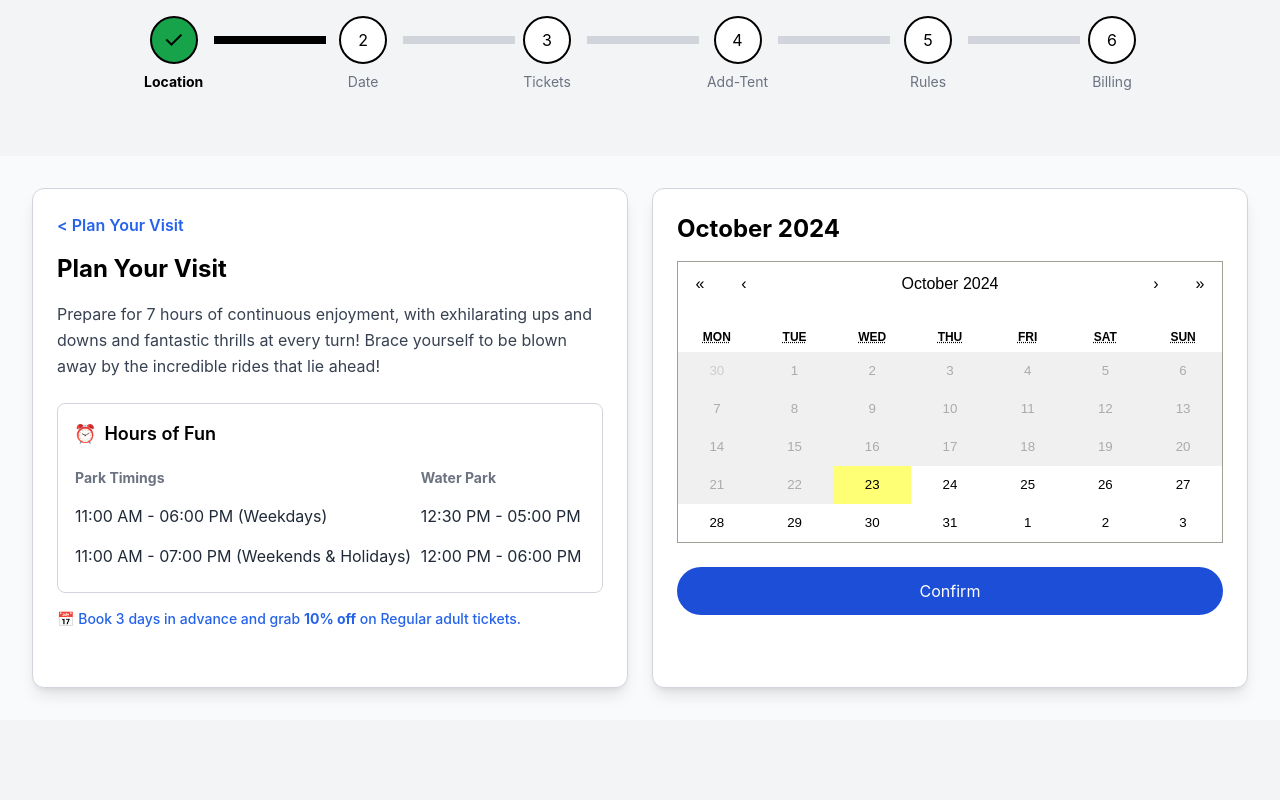
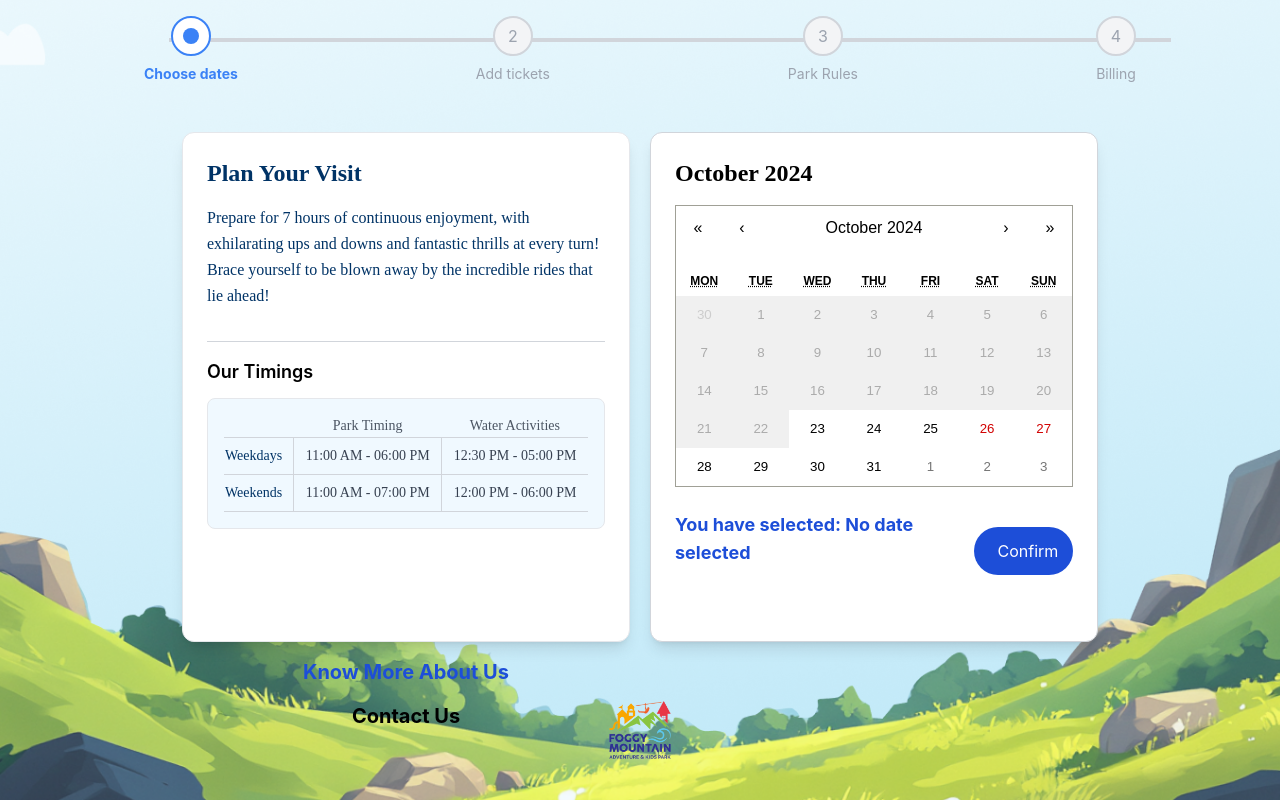
Before and after one commit to fayizIT/Ticket-Management, a React (Vite) app in the folder frontend-api/: page /date-selector in a window 1280 px wide. Built offline with nearby package versions, Linux system fonts and the light colour scheme; sample sign-in values are in the browser's storage.

Commit message:
ui update in userside

```diff
--- a/frontend-api/src/App.tsx
+++ b/frontend-api/src/App.tsx
@@ -50,7 +50,7 @@ function MainLayout() {
   };
 
   return (
-    <div className="flex">
+    <div className="flex ">
       {/* Hamburger Button for small screens */}
       {isAdminRoute && (
         <button onClick={toggleSidebar} className="md:hidden p-2">
--- a/frontend-api/src/components/Timeline.tsx
+++ b/frontend-api/src/components/Timeline.tsx
@@ -5,74 +5,77 @@ const Timeline: React.FC<{
   currentStep: number;
   onStepClick: (step: number) => void;
 }> = ({ currentStep, onStepClick }) => {
-  const steps = ["Location", "Date", "Tickets", "Add-Tent", "Rules", "Billing"];
+  const steps = ["Choose dates", "Add tickets", "Park Rules", "Billing"];
   const navigate = useNavigate();
 
   const handleStepClick = (index: number) => {
     if (index <= currentStep) {
-      if (index === 0) {
+      switch (index) {
+        case 0:
           navigate("/");
-      } else if (index === 1) {
-        navigate("/date-selector");
-      } else if (index === 2) {
-        navigate("/ticket-cart");
-      } else if (index === 3) {
-        navigate("/stay-categories");
-      } else if (index === 3) {
+          break;
+        case 1:
+          navigate("/add-tickets");
+          break;
+        case 2:
           navigate("/park-rules");
-      } else {
+          break;
+        case 3:
+          navigate("/billing");
+          break;
+        default:
           onStepClick(index);
       }
     }
   };
 
   return (
-    <div className="flex justify-between items-center w-full max-w-5xl mx-auto p-4">
+    <div className="flex justify-center items-center w-full max-w-5xl mx-auto p-4">
+      <div className="flex items-center w-full justify-between relative">
         {steps.map((step, index) => (
-        <div key={step} className="flex flex-col items-center">
-          <div className="relative flex items-center">
+          <React.Fragment key={step}>
+            {/* Connecting line for circles, excluding the first circle */}
+            {index > 0 && (
               <div
-              className={`rounded-full h-12 w-12 flex items-center justify-center border-2 border-black transition duration-300
-                ${
-                  index < currentStep
-                    ? "bg-green-500 text-white cursor-pointer"
-                    : index === currentStep
-                    ? "bg-green-600 text-white cursor-pointer"
-                    : "bg-white text-gray-500 hover:bg-gray-200"
-                }
-                ${index > currentStep ? "cursor-not-allowed" : ""}`}
+                className={`absolute h-1 transition-colors duration-300
+                  ${index <= currentStep ? "bg-blue-500" : "bg-gray-300"}`}
+                style={{
+                  width: "calc(100% - 40px)", // Adjust line width to leave space for circles
+                  top: "35%", // Center the line vertically relative to the circles
+                  zIndex: "0", // Place line behind the circles
+                  transform: "translateY(-50%)", // Center the line vertically
+                  left: `${index * 25 - 0}px`, // Center line based on circle width
+                }}
+              />
+            )}
+
+            <div className="flex flex-col items-center relative z-10">
+              <div
+                className={`rounded-full h-10 w-10 flex items-center justify-center border-2 transition duration-300
+                  ${index === currentStep ? "border-blue-500 bg-white" : "border-gray-300 bg-gray-100"}
+                  ${index <= currentStep ? "cursor-pointer" : "cursor-not-allowed"}`}
                 onClick={() => handleStepClick(index)}
               >
-              {index < currentStep || index === currentStep ? (
-                <span style={{ color: "black", fontSize: "24px" }}>✓</span>
+                {index < currentStep ? (
+                  <span className="text-blue-500">✓</span>
+                ) : index === currentStep ? (
+                  <div className="h-4 w-4 bg-blue-500 rounded-full"></div>
                 ) : (
-                <span style={{ color: "black" }}>{index + 1}</span>
-              )}
-            </div>
-
-            {index < steps.length - 1 && (
-              <div
-                className={`absolute top-1/2 w-28 h-2 transform -translate-y-1/2 left-16 transition-colors duration-300
-                ${
-                  index < currentStep
-                    ? "bg-green-500"
-                    : index === currentStep
-                    ? "bg-black"
-                    : "bg-gray-300"
-                }`}
-              ></div>
+                  <span className="text-gray-400">{index + 1}</span>
                 )}
               </div>
 
               <span
-            className={`mt-2 text-sm ${
-              index <= currentStep ? "font-bold text-black" : "text-gray-500"
+                className={`mt-2 text-sm text-center ${
+                  index <= currentStep ? "font-bold text-blue-500" : "text-gray-400"
                 }`}
               >
                 {step}
               </span>
             </div>
+          </React.Fragment>
         ))}
+      </div>
     </div>
   );
 };
--- a/frontend-api/src/pages/AdminSide/TicketCategory/ListTicketCategory.tsx
+++ b/frontend-api/src/pages/AdminSide/TicketCategory/ListTicketCategory.tsx
@@ -186,7 +186,7 @@ const TicketCategoriesList: React.FC = () => {
 
   const columns: DataTableColumn<TicketCategory>[] = [
     {
-      accessor: "selectAll",
+      accessor: "select",
       title: (
         <input
           type="checkbox"
--- a/frontend-api/src/pages/UserSide/DateSelector/DateSelector.tsx
+++ b/frontend-api/src/pages/UserSide/DateSelector/DateSelector.tsx
@@ -1,12 +1,69 @@
+// import React, { useState } from "react";
+// import "react-calendar/dist/Calendar.css";
+// import { useDispatch } from "react-redux";
+// import { setDate } from "../../../redux/dateSlice";
+// import { useNavigate } from "react-router-dom";
+// import Timeline from "../../../components/Timeline";
+// import { toast } from "react-toastify";
+// import LeftPanel from "./LeftPanel";
+// import RightPanel from "./RightPanel";
+
+// const DateSelector: React.FC = () => {
+//   const navigate = useNavigate();
+//   const dispatch = useDispatch();
+//   const [selectedDate, setSelectedDateState] = useState<Date | null>(null);
+//   const [currentStep, setCurrentStep] = useState(0);
+
+//   const handleDateChange = (value: Date | Date[] | null) => {
+//     if (value instanceof Date) {
+//       setSelectedDateState(value);
+//       dispatch(setDate(value.toISOString()));
+//     }
+//   };
+
+//   const handleConfirm = () => {
+//     if (!selectedDate) {
+//       toast.error("Please select a date");
+//       return;
+//     }
+//     if (currentStep < 5) {
+//       setCurrentStep(currentStep + 1);
+//     }
+//     dispatch(setDate(selectedDate.toISOString()));
+//     navigate("/ticket-cart");
+//   };
+
+//   const handleStepClick = (step: number) => {
+//     setCurrentStep(step);
+//   };
+
+//   return (
+//     <div className="bg-gray-100 min-h-screen">
+//       <Timeline currentStep={currentStep} onStepClick={handleStepClick} />
+
+//       <div className="flex flex-col md:flex-row justify-center items-start p-8 space-y-6 md:space-y-0 md:space-x-6 mt-12 bg-gray-50">
+//         <LeftPanel />
+//         <RightPanel
+//           selectedDate={selectedDate}
+//           onDateChange={handleDateChange}
+//           onConfirm={handleConfirm}
+//         />
+//       </div>
+//     </div>
+//   );
+// };
+// export default DateSelector;
+
 import React, { useState } from "react";
-import "react-calendar/dist/Calendar.css";
 import { useDispatch } from "react-redux";
 import { setDate } from "../../../redux/dateSlice";
 import { useNavigate } from "react-router-dom";
-import Timeline from "../../../components/Timeline";
-import { toast } from "react-toastify";
 import LeftPanel from "./LeftPanel";
 import RightPanel from "./RightPanel";
+import { toast } from "react-toastify";
+import Timeline from "../../../components/Timeline";
+import backgroundImage from '../../../../public/assets/TicketFramee.png';
+import Image from '../../../../public/assets/clientlogo.png'; // Path to your logo image
 
 const DateSelector: React.FC = () => {
   const navigate = useNavigate();
@@ -38,11 +95,21 @@ const DateSelector: React.FC = () => {
   };
 
   return (
-    <div className="bg-gray-100 min-h-screen">
+    <div className="min-h-screen flex flex-col bg-no-repeat bg-cover bg-center w-full" style={{ backgroundImage: `url(${backgroundImage})` }}>
       <Timeline currentStep={currentStep} onStepClick={handleStepClick} />
 
-      <div className="flex flex-col md:flex-row justify-center items-start p-8 space-y-6 md:space-y-0 md:space-x-6 mt-12 bg-gray-50">
+      {/* Wrap the panels in a flex container */}
+      <div className="flex flex-col md:flex-row justify-center items-stretch p-4 mt-4">
+        <div className="flex-1 max-w-md w-full mr-5">
           <LeftPanel />
+          <div className="mt-4 text-center text-blue-700">
+            <h2 className="text-xl font-bold">Know More About Us</h2>
+          </div>
+          <div className="mt-4 text-center">
+            <h2 className="text-xl font-bold">Contact Us</h2>
+          </div>
+        </div>
+        <div className="flex-1 max-w-md w-full">
           <RightPanel
             selectedDate={selectedDate}
             onDateChange={handleDateChange}
@@ -50,6 +117,15 @@ const DateSelector: React.FC = () => {
           />
         </div>
       </div>
+
+      {/* Logos under the RightPanel */}
+      <div className="flex justify-center mt-8">
+        <div className="flex-1 max-w-md w-full flex justify-center">
+          <img src={Image} alt="Logo" className="h-20" /> {/* Adjust height as needed */}
+        </div>
+      </div>
+    </div>
   );
 };
+
 export default DateSelector;
--- a/frontend-api/src/pages/UserSide/DateSelector/LeftPanel.tsx
+++ b/frontend-api/src/pages/UserSide/DateSelector/LeftPanel.tsx
@@ -2,42 +2,84 @@ import React from "react";
 
 const LeftPanel: React.FC = () => {
   return (
-    <div className="bg-white p-6 rounded-xl shadow-lg w-full md:w-1/2 border border-gray-300 flex-grow min-h-[500px]">
-      <button className="text-blue-600 font-semibold mb-4">
-        {"<"} Plan Your Visit
-      </button>
-      <h2 className="text-2xl font-bold mb-4">Plan Your Visit</h2>
-      <p className="text-gray-700 mb-6 leading-relaxed">
-        Prepare for 7 hours of continuous enjoyment, with exhilarating ups and downs and fantastic thrills at every turn! Brace yourself to be blown away by the incredible rides that lie ahead!
+    <div className="bg-white p-6 rounded-xl shadow-lg border border-gray-200 flex flex-col h-full">
+      {/* Header */}
+      <h2
+        className="text-2xl font-bold mb-4 font-panton-narrow"
+        style={{ fontFamily: "Panton Narrow", color: "#003366" }}
+      >
+        Plan Your Visit
+      </h2>
+
+      {/* Description */}
+      <p
+        className="text-gray-700 mb-4 leading-relaxed"
+        style={{ fontFamily: "Panton Narrow", color: "#003366" }}
+      >
+        Prepare for 7 hours of continuous enjoyment, with exhilarating ups and
+        downs and fantastic thrills at every turn! Brace yourself to be blown
+        away by the incredible rides that lie ahead!
       </p>
 
-      <div className="border border-gray-300 rounded-lg p-4 mb-4">
-        <h3 className="font-semibold mb-3 flex items-center text-lg">
-          <span role="img" aria-label="clock" className="mr-2">⏰</span> Hours of Fun
+      {/* Divider line */}
+      <hr className="border-t border-gray-300 my-4" />
+
+      {/* Our Timings Section title */}
+      <h3 className="text-lg font-semibold mb-3 font-panton-narrow">
+        Our Timings
       </h3>
-        <table className="w-full text-left">
+
+      {/* Timings Box styled like the image */}
+      <div
+        className="bg-sky-50 p-4 rounded-lg border border-gray-200"
+        style={{ fontFamily: "Panton Narrow", color: "#003366" }}
+      >
+        <div className="text-sm text-gray-700">
+          <table className="w-full text-left border-collapse">
             <thead>
-            <tr className="text-gray-500 text-sm">
-              <th className="py-2">Park Timings</th>
-              <th className="py-2">Water Park</th>
+              <tr>
+                <th className="font-medium text-gray-600 border-b border-gray-300"></th>
+                <th className="font-medium text-gray-600 border-b border-gray-300 text-center">
+                  Park Timing
+                </th>
+                <th className="font-medium text-gray-600 border-b border-gray-300 text-center">
+                  Water Activities
+                </th>
               </tr>
             </thead>
             <tbody>
-            <tr className="text-gray-800">
-              <td className="py-2">11:00 AM - 06:00 PM (Weekdays)</td>
-              <td className="py-2">12:30 PM - 05:00 PM</td>
+              <tr className="border-b border-gray-300">
+                <td
+                  className="py-2 font-medium border-b border-gray-300 border-r border-gray-300"
+                  style={{ color: "#003366" }}
+                >
+                  Weekdays
+                </td>
+                <td className="py-2 border-b border-gray-300 border-r border-gray-300 text-center">
+                  11:00 AM - 06:00 PM
+                </td>
+                <td className="py-2 border-b border-gray-300 text-center">
+                  12:30 PM - 05:00 PM
+                </td>
               </tr>
-            <tr className="text-gray-800">
-              <td className="py-2">11:00 AM - 07:00 PM (Weekends & Holidays)</td>
-              <td className="py-2">12:00 PM - 06:00 PM</td>
+              <tr className="border-b border-gray-300">
+                <td
+                  className="py-2 font-medium border-b border-gray-300 border-r border-gray-300"
+                  style={{ color: "#003366" }}
+                >
+                  Weekends
+                </td>
+                <td className="py-2 border-b border-gray-300 border-r border-gray-300 text-center">
+                  11:00 AM - 07:00 PM
+                </td>
+                <td className="py-2 border-b border-gray-300 text-center">
+                  12:00 PM - 06:00 PM
+                </td>
               </tr>
             </tbody>
           </table>
         </div>
-
-      <p className="text-blue-600 font-medium text-sm">
-        📅 Book 3 days in advance and grab <span className="font-bold">10% off</span> on Regular adult tickets.
-      </p>
+      </div>
     </div>
   );
 };
--- a/frontend-api/src/pages/UserSide/DateSelector/RightPanel.tsx
+++ b/frontend-api/src/pages/UserSide/DateSelector/RightPanel.tsx
@@ -23,9 +23,21 @@ const RightPanel: React.FC<RightPanelProps> = ({ selectedDate, onDateChange, onC
     ? selectedDate.toLocaleString("default", { month: "long", year: "numeric" })
     : new Date().toLocaleString("default", { month: "long", year: "numeric" });
 
+  const formatDate = (date: Date): string => {
+    const options: Intl.DateTimeFormatOptions = { year: 'numeric', month: 'long', day: 'numeric' };
+    const day = date.getDate();
+    const suffix = day % 10 === 1 && day !== 11 ? 'st' : day % 10 === 2 && day !== 12 ? 'nd' : day % 10 === 3 && day !== 13 ? 'rd' : 'th';
+    const formattedDate = `${day}${suffix} ${date.toLocaleString('default', { month: 'long' })} ${date.getFullYear()}`;
+    return formattedDate;
+  };
+
+  const formattedSelectedDate = selectedDate ? formatDate(selectedDate) : 'No date selected';
+
   return (
-    <div className="bg-white p-6 rounded-xl shadow-lg w-full md:w-1/2 border border-gray-300 flex-grow min-h-[500px]">
-      <h3 className="text-2xl font-bold mb-4">{currentMonthYear}</h3>
+    <div className="bg-white p-6 rounded-xl shadow-lg w-full h-full border border-gray-300 flex-grow">
+      <h3 className="text-2xl font-bold mb-4" style={{ fontFamily: 'Panton Narrow-Trial' }}>
+        {currentMonthYear}
+      </h3>
       <Calendar
         onChange={(value) => {
           if (value instanceof Date) {
@@ -37,23 +49,27 @@ const RightPanel: React.FC<RightPanelProps> = ({ selectedDate, onDateChange, onC
         value={selectedDate}
         tileClassName={({ date }: { date: Date }) => {
           if (isPastDate(date)) {
-            return "bg-gray-1000 text-white";
+            return "bg-gray-200 text-gray-500";
           }
           if (isSelectedDate(date)) {
-            return "bg-green-600 text-white";
+            return "bg-blue-600 text-white";
           }
-          return "bg-white-400 text-black";
+          return "bg-white";
         }}
         tileDisabled={({ date }: { date: Date }) => isPastDate(date)}
         className="w-full"
       />
-      <button
-        className="mt-6 bg-blue-700 text-white py-3 px-6 rounded-full w-full hover:bg-blue-800"
-        onClick={onConfirm}
-      >
-        Confirm
-      </button>
+      <div className="w-full flex justify-between items-center mt-4">
+        <h6 className="text-lg font-bold text-blue-700">You have selected: {formattedSelectedDate}</h6>
+        <button
+          className="mt-6 bg-blue-700 text-white py-3 px-6 rounded-full w-1/4 hover:bg-blue-800"
+          onClick={onConfirm}
+        >
+          Confirm
+        </button>
+      </div>
     </div>
   );
 };
+
 export default RightPanel;
--- a/frontend-api/tailwind.config.js
+++ b/frontend-api/tailwind.config.js
@@ -2,7 +2,16 @@
 module.exports = {
   content: ['./src/**/*.{js,jsx,ts,tsx}'], // Adjust the paths as necessary
   theme: {
-    extend: {},
+    theme: {
+      extend: {
+        colors: {
+          'dark-blue': '#003366', // Your custom dark blue color
+        },
+        fontFamily: {
+          'panton-narrow': ['Panton Narrow', 'sans-serif'], // Add your custom font
+        },
+      },
+    },
   },
   plugins: [],
 }
```
Also changed, not shown: frontend-api/public/assets/TicketFrame.png (added), frontend-api/public/assets/TicketFramee.png (added). Lines whose indentation alone changed are shown as unchanged.
